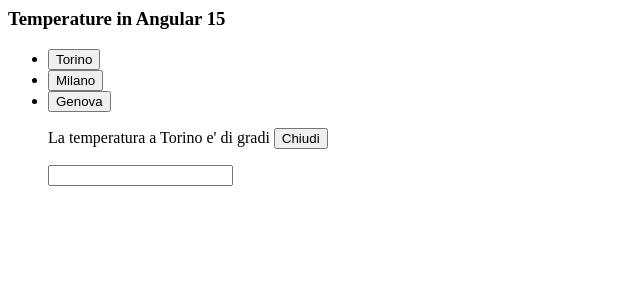
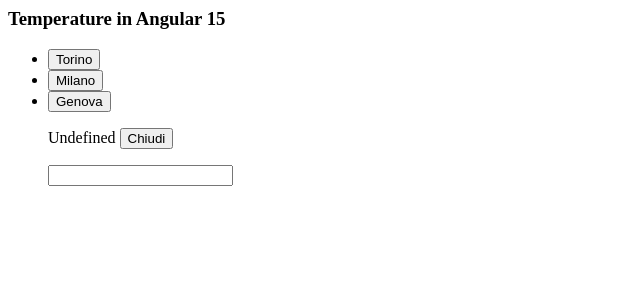
Before and after one commit to saramaenza/lezione11-12_ssw, an Angular app: page / in a window 1280 px wide. Both pictures are taken after a click on the button "Torino". Shown: the top 300 px of the page, without its empty margins (0-640 px from the left). Built offline with nearby package versions, Linux system fonts and the light colour scheme; no server answers.

Commit message:
2 files modified

```diff
--- a/src/root/notifica/notifica.component.html
+++ b/src/root/notifica/notifica.component.html
@@ -1,4 +1,7 @@
 <p *ngIf="selezione !== undefined">
-  La temperatura a {{ selezione.nome }} e' di {{ selezione.valore }} gradi
+  <span *ngIf="selezione.valore !== undefined">
+    La temperatura a {{ selezione.nome }} e' di {{ selezione.valore }} gradi
+  </span>
+  <span *ngIf="selezione.valore == undefined"> Undefined </span>
   <button (click)="clean()">Chiudi</button>
 </p>
--- a/src/root/root.component.ts
+++ b/src/root/root.component.ts
@@ -22,8 +22,10 @@ export class RootComponent implements OnInit {
     this.ws.getData(this.selezione.nome).subscribe({
       next: (x: AjaxResponse<any>) =>
         (this.selezione.valore = x.response.main.temp),
-      error: (err) =>
-        console.error('Observer got an error: ' + JSON.stringify(err)),
+      error: (err) => {
+        this.selezione.valore = undefined;
+        console.error('Observer got an error: ' + JSON.stringify(err));
+      },
     });
   }
   selezione: TempCity;
```
